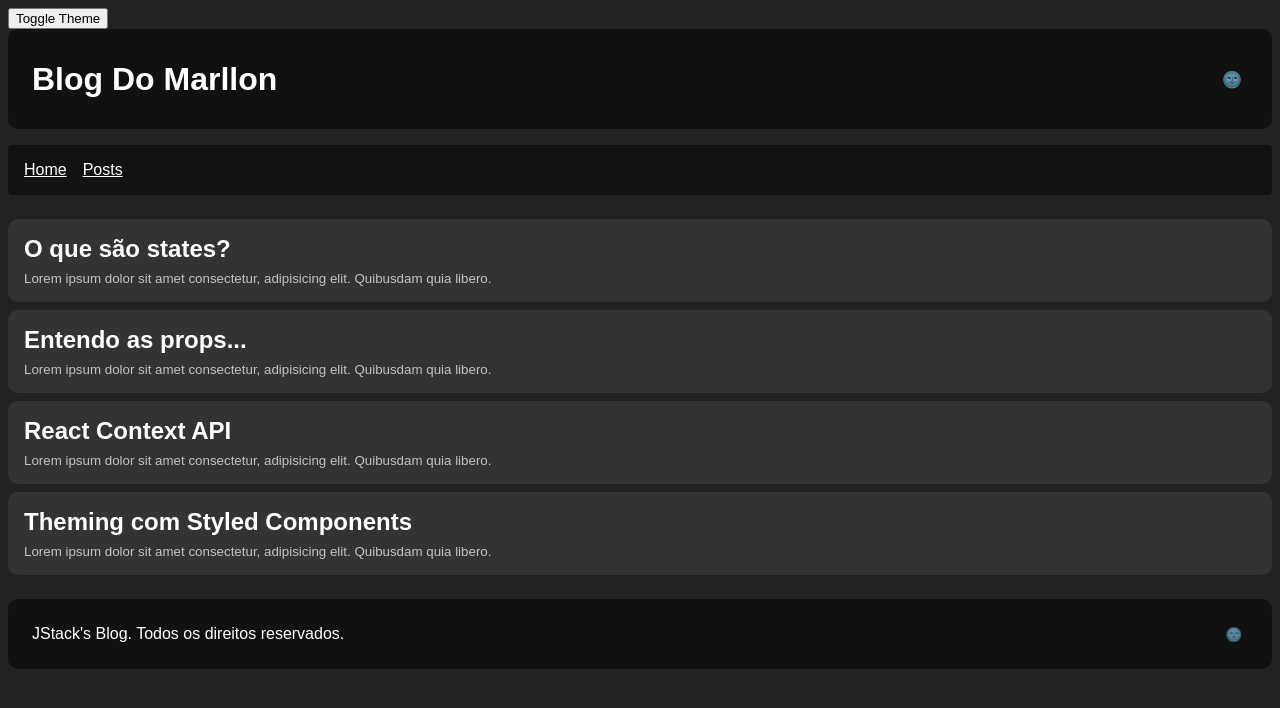
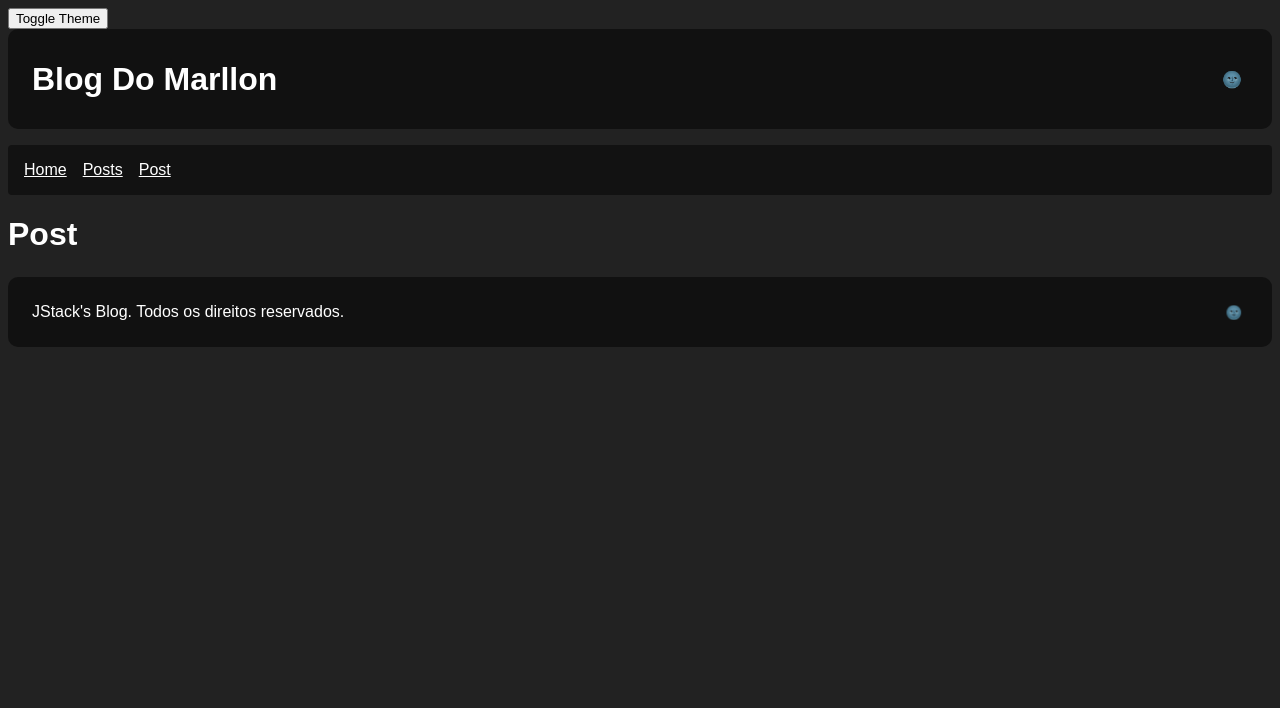
Before and after one commit to MarllonCampos/JStack, a React app in the folder react-fundamentos/: page /posts/1 in a window 1280 px wide. Shown: the top 708 px of the page. Built offline with nearby package versions, Linux system fonts and the light colour scheme.

Commit message:
feat: retrieve value from route params and queryParams using react-router-dom

```diff
--- a/react-fundamentos/src/Routes.js
+++ b/react-fundamentos/src/Routes.js
@@ -2,14 +2,15 @@
 import { Route, Switch } from 'react-router-dom'
 import Home from './pages/Home';
 import NotFound from './pages/NotFound';
+import Post from './pages/Post';
 import Posts from './pages/Posts';
 
 export default function Routes() {
   return (
     <Switch>
       <Route exact path="/" component={Home} />
-      <Route path="/posts" component={Posts} />
-      <Route path="/posts/:id" component={Posts} />
+      <Route exact path="/posts" component={Posts} />
+      <Route path="/posts/:id" component={Post} />
       <Route component={NotFound} />
     </Switch>
   )
--- a/react-fundamentos/src/components/Layout/index.js
+++ b/react-fundamentos/src/components/Layout/index.js
@@ -29,6 +29,7 @@
         <Nav>
           <Link to="/" >Home</Link>
           <Link to="/posts" >Posts</Link>
+          <Link to="/posts/3" >Post</Link>
         </Nav>
         <Routes />
         <Footer />
--- a/react-fundamentos/src/pages/Post/index.js
+++ b/react-fundamentos/src/pages/Post/index.js
@@ -1,5 +1,12 @@
-import React from 'react'
+import React, { useMemo } from 'react'
+import { useParams, useLocation } from 'react-router-dom'
 export default function Post() {
+  const params = useParams();
+  const { search } = useLocation();
+  const queryParams = useMemo(() => new URLSearchParams(search), [search])
+
+
+  console.log(params, queryParams.get('queryParam'));
   return (
     <h1>Post</h1>
   )
--- a/react-fundamentos/webpack.config.js
+++ b/react-fundamentos/webpack.config.js
@@ -8,6 +8,7 @@
   output: {
     path: path.resolve(__dirname, "build"),
     filename: "bundle[fullhash].js",
+    publicPath: '/'
   },
   optimization: {
     minimizer: [
```
